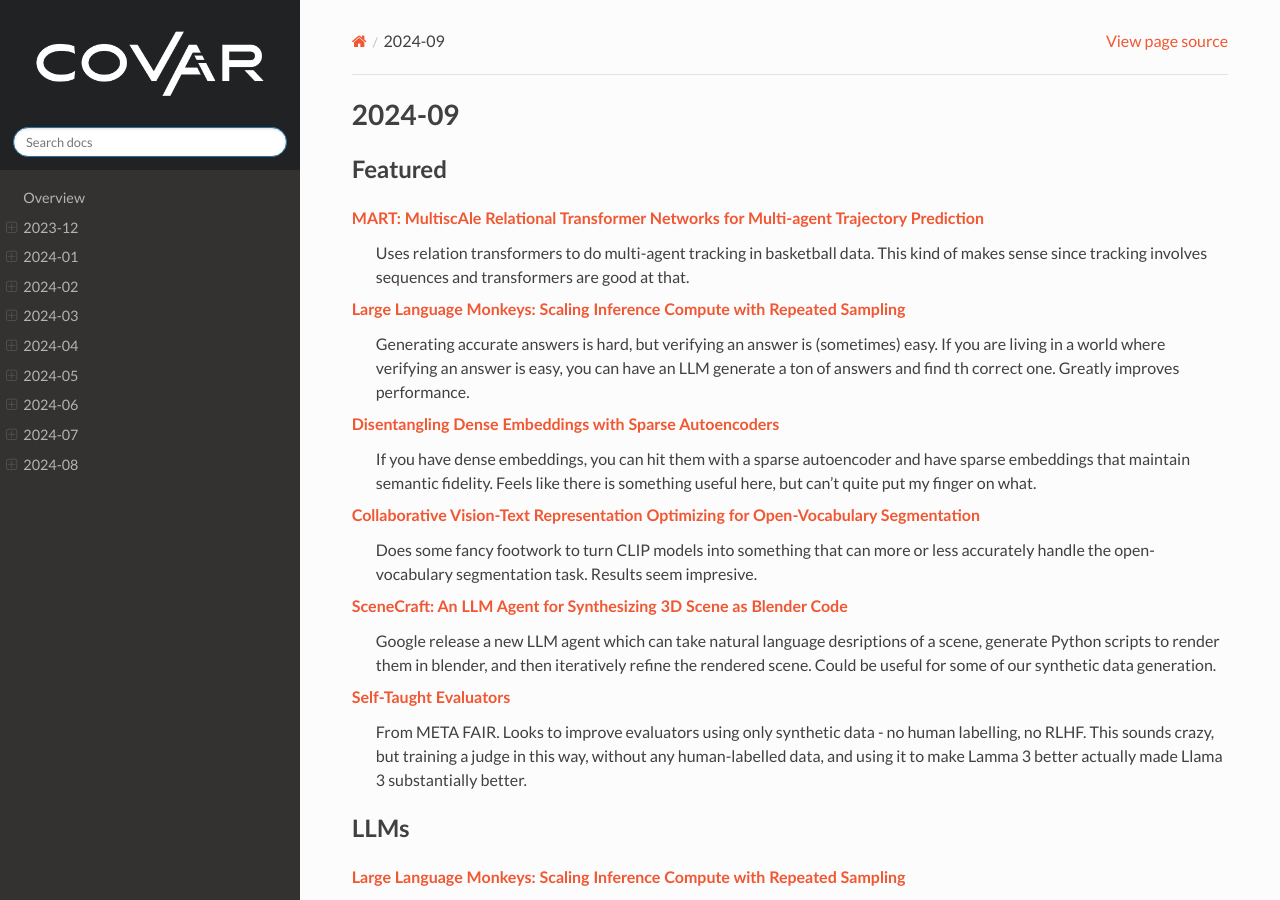
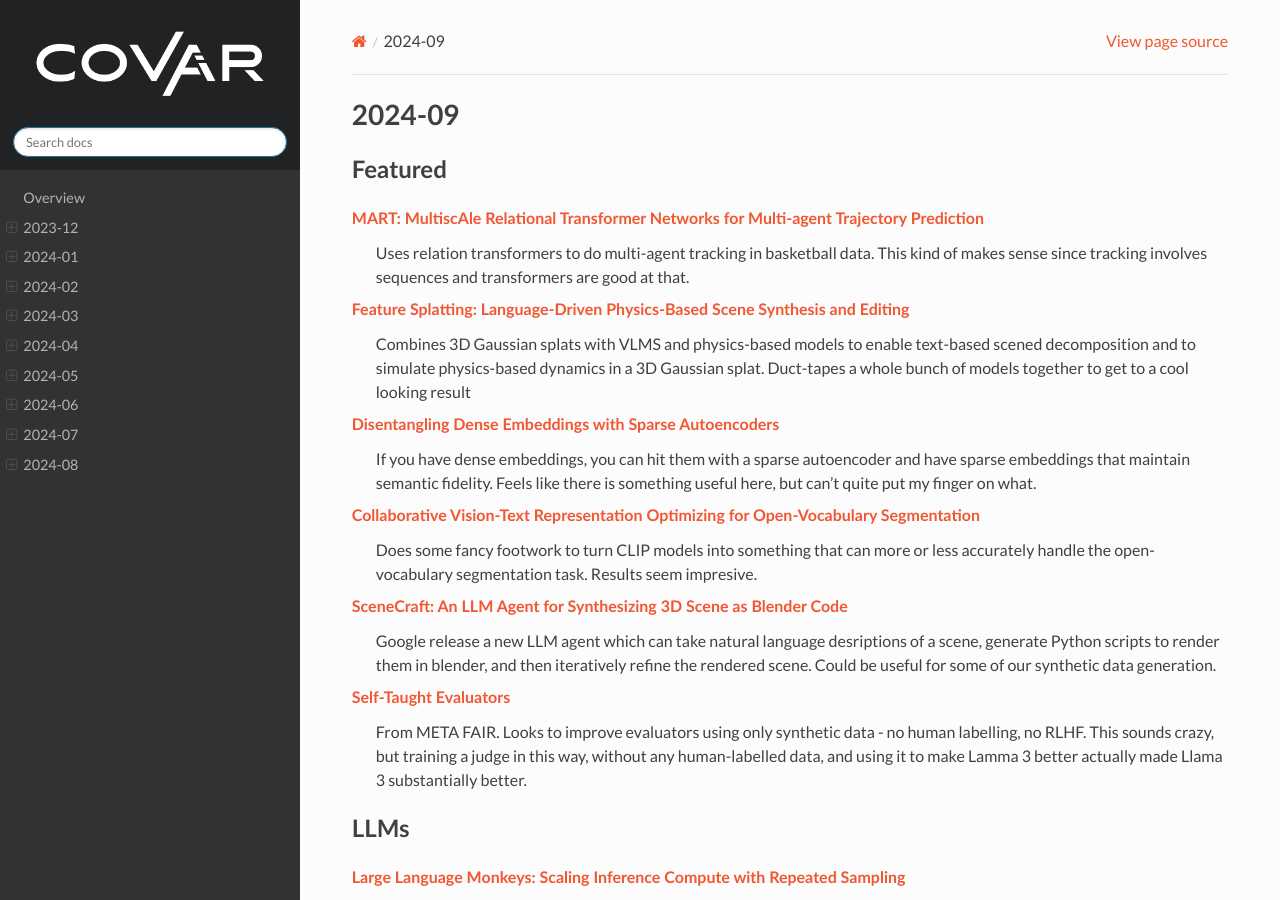
Before and after one commit to covartech/zeitgeist, a Sphinx documentation site: the page built from docs/issues/2024-09.rst, in a window 1280 px wide and 900 px high. Built offline with Sphinx 7.4.7 and the Read the Docs theme 2.0.0, drawn with Linux system fonts in a browser that asks for light colours; some of the changed text lies outside the part shown.

Commit message:
Udpate 2024_08_07

```diff
--- a/docs/issues/2024-09.rst
+++ b/docs/issues/2024-09.rst
@@ -6,8 +6,8 @@
 `MART: MultiscAle Relational Transformer Networks for Multi-agent Trajectory Prediction <https://arxiv.org/pdf/2407.21635>`_
     Uses relation transformers to do multi-agent tracking in basketball data.  This kind of makes sense since tracking involves sequences and transformers are good at that.
 
-`Large Language Monkeys: Scaling Inference Compute with Repeated Sampling <https://arxiv.org/pdf/2407.21787>`_
-    Generating accurate answers is hard, but verifying an answer is (sometimes) easy.  If you are living in a world where verifying an answer is easy, you can have an LLM generate a ton of answers and find th correct one.  Greatly improves performance.
+`Feature Splatting: Language-Driven Physics-Based Scene Synthesis and Editing <https://arxiv.org/pdf/2404.01223>`_
+    Combines 3D Gaussian splats with VLMS and physics-based models to enable text-based scened decomposition and to simulate physics-based dynamics in a 3D Gaussian splat.  Duct-tapes a whole bunch of models together to get to a cool looking result
 
 `Disentangling Dense Embeddings with Sparse Autoencoders <https://arxiv.org/pdf/2408.00657>`_
     If you have dense embeddings, you can hit them with a sparse autoencoder and have sparse embeddings that maintain semantic fidelity.  Feels like there is something useful here, but can't quite put my finger on what.
@@ -61,6 +61,8 @@
 
 Gaussian Splatting
 ------------------
+`Feature Splatting: Language-Driven Physics-Based Scene Synthesis and Editing <https://arxiv.org/pdf/2404.01223>`_
+    Combines 3D Gaussian splats with VLMS and physics-based models to enable text-based scened decomposition and to simulate physics-based dynamics in a 3D Gaussian splat.  Duct-tapes a whole bunch of models together to get to a cool looking result
 
 Gotta Go Fast
 -------------
@@ -73,6 +75,9 @@
 `Autoencoders in Function Space <https://arxiv.org/pdf/2408.01362>`_
     Develops a variational autoencoder which functions directly on function space.  The imagined applications included computer vision, with image pixels being viewed as a pixelization of a functional space. Shows some promise on inpainting/superresolution problems.  Very theoretical, though
 
+`Pre-training and in-context learning IS Bayesian inference a la De Finetti <https://arxiv.org/pdf/2408.03307>`_
+    A very funny paper that argues pre-training and in-context learning is Bayesian inference because of De Finetti's theorem.  Not useful, but worth it for the comedy.
+
 Applications
 ------------
 
```
